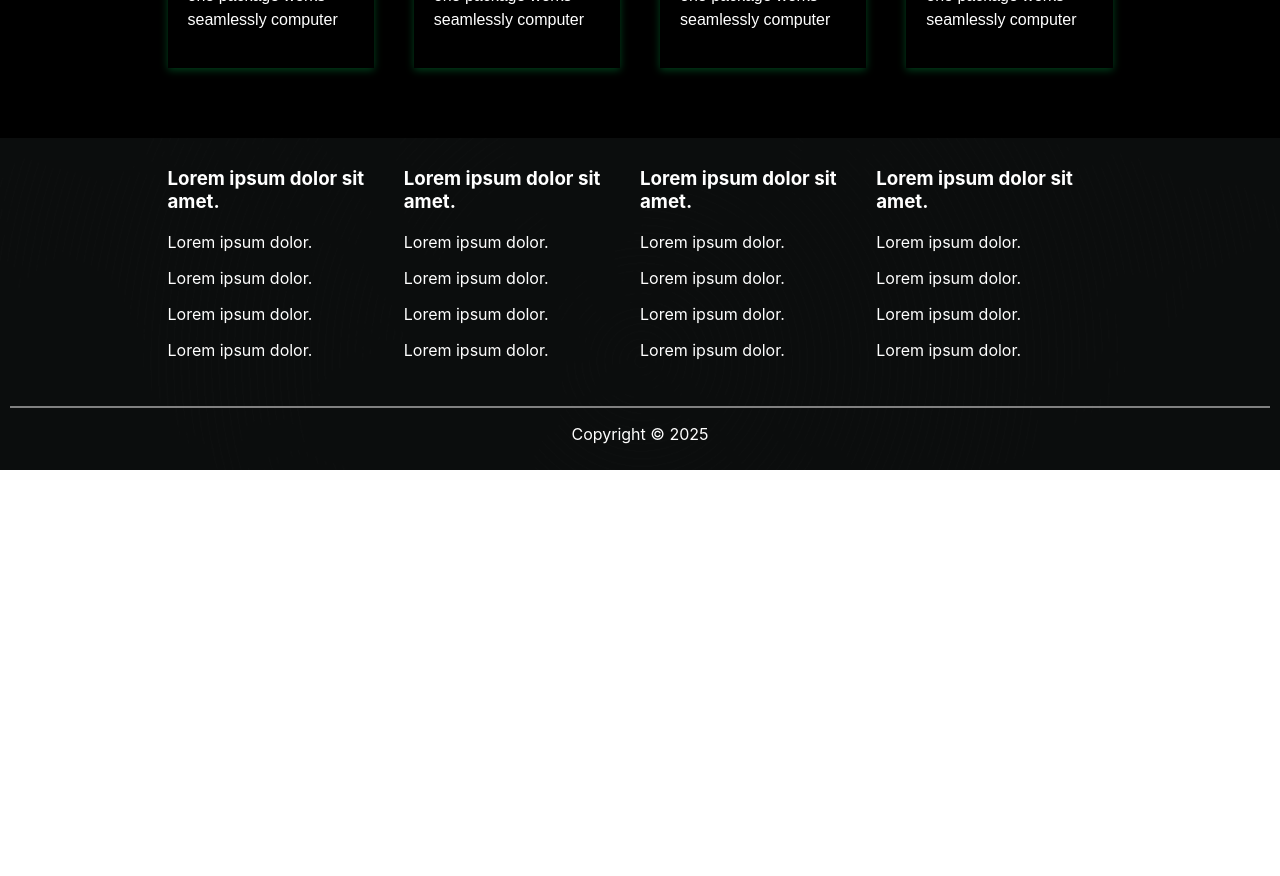
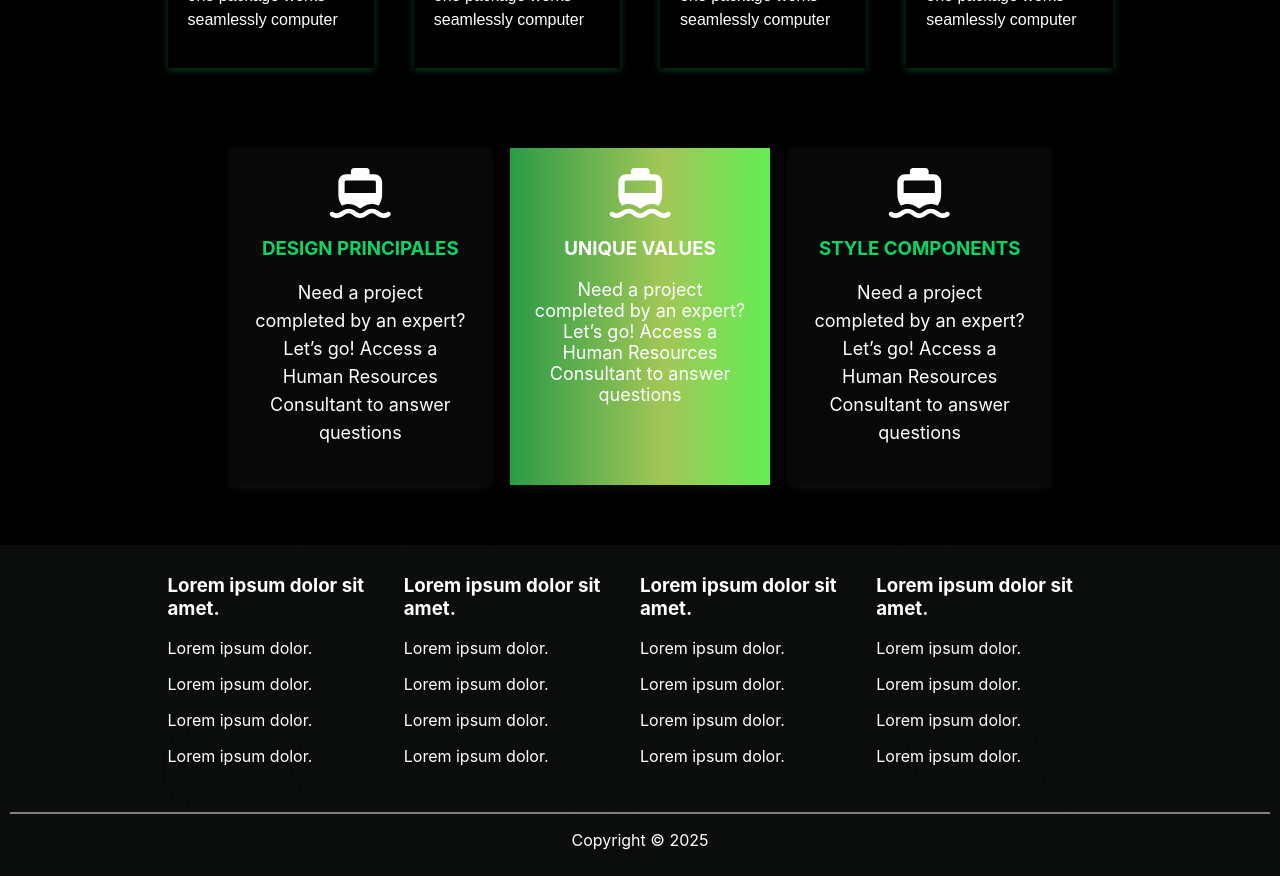
Before and after one commit to sazzadhossain1/zakirs-portfollio, a React (Create React App) app: page / in a window 1280 px wide. Shown: the part 1640-2516 px from the top of the page. Before the commit the page ends 2110 px from the top, so only its background shows below. Built offline with nearby package versions, Linux system fonts and the light colour scheme.

Commit message:
add thirdSection in home page

```diff
--- a/src/components/Home/Home.js
+++ b/src/components/Home/Home.js
@@ -3,6 +3,7 @@ import "./Home.css";
 import HeroSection from "../HeroSection/HeroSection";
 import FirstSection from "../FirstSection/FirstSection";
 import SecondSection from "../SecondSection/SecondSection";
+import ThirdSection from "../ThirdSection/ThirdSection";
 
 const Home = () => {
   return (
@@ -10,6 +11,7 @@ const Home = () => {
       <HeroSection></HeroSection>
       <FirstSection></FirstSection>
       <SecondSection></SecondSection>
+      <ThirdSection></ThirdSection>
     </div>
   );
 };
--- a/src/components/NavigationBar/NavigationBar.js
+++ b/src/components/NavigationBar/NavigationBar.js
@@ -78,7 +78,7 @@ const NavigationBar = () => {
                   }
                 }}
               >
-                News
+                Videos
               </Link>
             </li>
 
@@ -93,7 +93,7 @@ const NavigationBar = () => {
                   }
                 }}
               >
-                Contact
+                Images
               </Link>
             </li>
             <li>
@@ -107,11 +107,11 @@ const NavigationBar = () => {
                   }
                 }}
               >
-                Press
+                Blog
               </Link>
             </li>
             <li>
-              <Link to="/Blog">Blog</Link>
+              <Link to="">Contact</Link>
             </li>
           </ul>
         </div>
--- /dev/null
+++ b/src/components/ThirdSection/ThirdSection.css
@@ -0,0 +1,46 @@
+.thirdSection_parent_div {
+  background-color: black;
+  color: white;
+  padding: 10px;
+}
+.thirdSection_grid_div {
+  display: grid;
+  grid-template-columns: repeat(3, 1fr);
+  width: 65%;
+  margin: auto;
+  gap: 20px;
+  margin-bottom: 50px;
+}
+.thirdSection_cart_div {
+  background-color: rgb(8, 8, 8);
+  box-shadow: rgba(99, 99, 99, 0.2) 0px 2px 8px 0px;
+  padding: 20px;
+}
+.icon {
+  font-size: 50px;
+}
+.thirdSection_cart_div h3 {
+  color: #08d665;
+  text-transform: uppercase;
+}
+.thirdSection_cart_div p {
+  font-size: 18px;
+  line-height: 28px;
+}
+.thirdSection_cart_middle_div {
+  background: #2a9b46;
+  background: linear-gradient(
+    90deg,
+    rgba(42, 155, 70, 1) 0%,
+    rgba(162, 199, 87, 1) 59%,
+    rgba(98, 237, 83, 1) 100%
+  );
+  box-shadow: rgba(99, 99, 99, 0.2) 0px 2px 8px 0px;
+  padding: 20px;
+}
+.thirdSection_cart_middle_div h3 {
+  text-transform: uppercase;
+}
+.thirdSection_cart_middle_div p {
+  font-size: 18px;
+}
--- /dev/null
+++ b/src/components/ThirdSection/ThirdSection.js
@@ -0,0 +1,39 @@
+import React from "react";
+import "./ThirdSection.css";
+import { FontAwesomeIcon } from "@fortawesome/react-fontawesome";
+import { faFerry } from "@fortawesome/free-solid-svg-icons";
+
+const ThirdSection = () => {
+  return (
+    <div className="thirdSection_parent_div">
+      <div className="thirdSection_grid_div">
+        <div className="thirdSection_cart_div">
+          <FontAwesomeIcon className="icon" icon={faFerry} />
+          <h3>design principales</h3>
+          <p>
+            Need a project completed by an expert? Let’s go! Access a Human
+            Resources Consultant to answer questions
+          </p>
+        </div>
+        <div className="thirdSection_cart_middle_div">
+          <FontAwesomeIcon className="icon" icon={faFerry} />
+          <h3>Unique Values</h3>
+          <p>
+            Need a project completed by an expert? Let’s go! Access a Human
+            Resources Consultant to answer questions
+          </p>
+        </div>
+        <div className="thirdSection_cart_div">
+          <FontAwesomeIcon className="icon" icon={faFerry} />
+          <h3>Style Components</h3>
+          <p>
+            Need a project completed by an expert? Let’s go! Access a Human
+            Resources Consultant to answer questions
+          </p>
+        </div>
+      </div>
+    </div>
+  );
+};
+
+export default ThirdSection;
```
